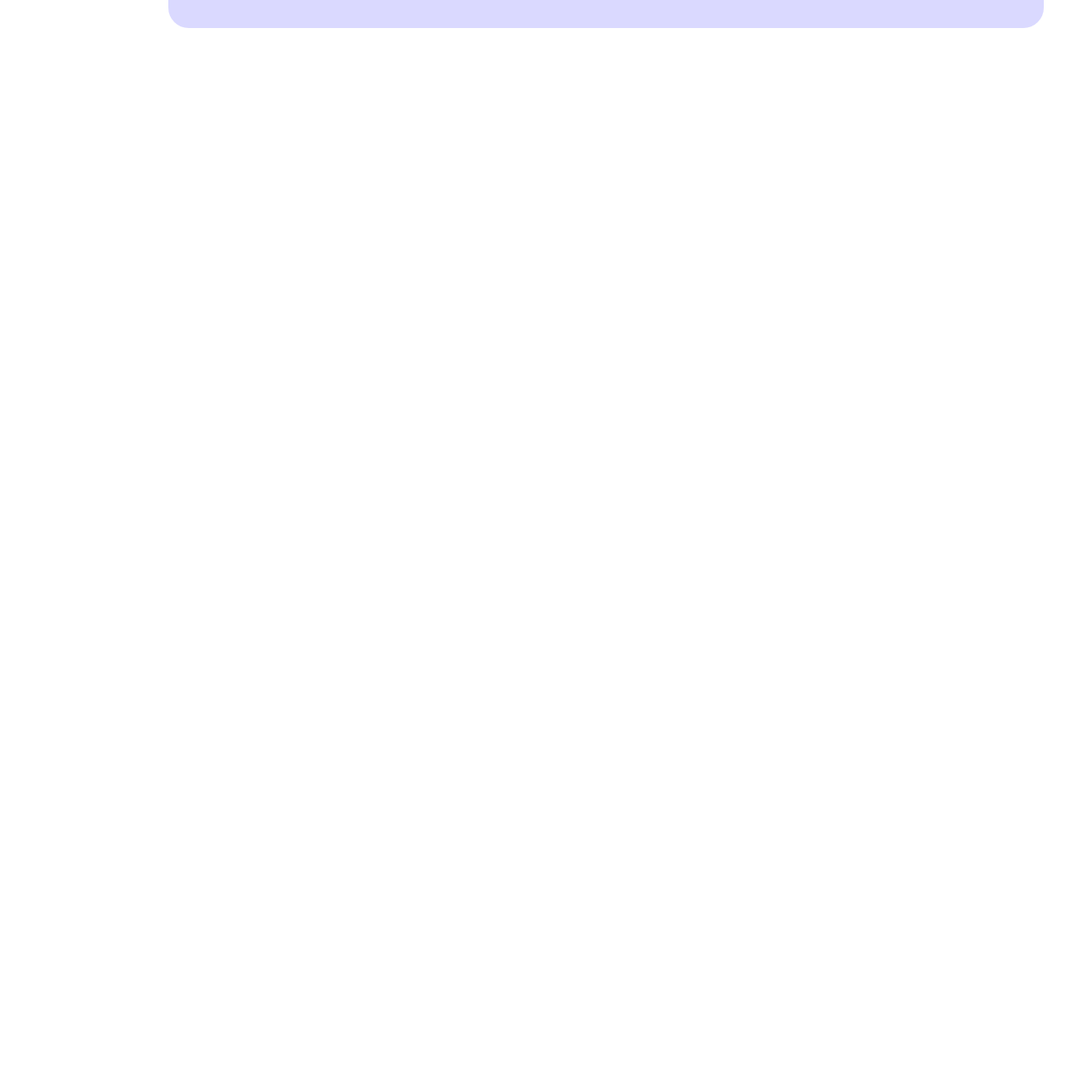
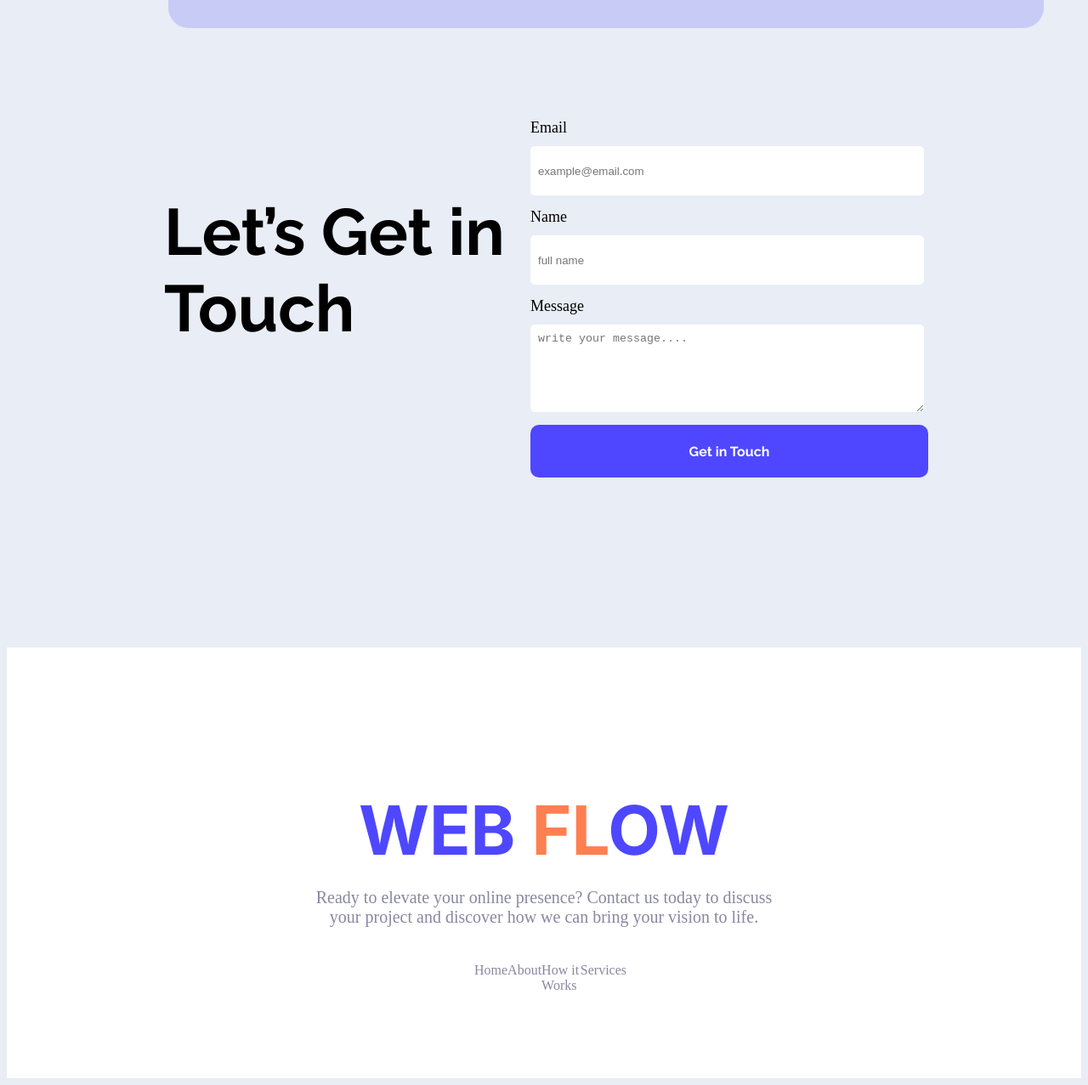
Before and after one commit to fahim1105/assignment-one, a plain HTML site: page main.html in a window 1280 px wide. Shown: the part 1611-2888 px from the top of the page at 85% size. Before the commit the page ends 1658 px from the top, so only its background shows below. Drawn offline with Linux system fonts and the light colour scheme.

Commit message:
creating footer section and others something

```diff
--- a/Style/main.css
+++ b/Style/main.css
@@ -161,6 +161,93 @@ nav button a{
     border-radius: 24px;
     margin: 116px 140px 0 190px;
 }
-.one{
+.margin-all{
     margin-top: 50px;
 }
+/* Form Design */
+.form-title{
+    font-size: 77px;
+    font-weight: bold;
+    height: 232px;
+    width: 528px;
+    color: #000000;
+}
+.label{
+    font-size:18px;
+    height: 22px;
+    width: 445px;
+    color: #000000;
+    gap: 10px;
+
+}
+.input{
+    height: 40px;
+    width: 445px;
+    border-radius: 5px;
+    padding: 9px;
+    border: none;
+}
+.text-input{
+    height: 85px;
+    width: 445px;
+    border-radius: 5px;
+    padding: 9px;
+    border: none;
+}
+.form-part{
+    display: flex;
+    flex-direction: column;
+    gap: 10px;
+    margin-top: 15px;
+
+}
+.get-in-touch{
+    height: 62px;
+    width: 468px;
+    border: none;
+    border-radius: 10px;
+    background-color: #4E47FF;
+    margin-top: 15px;
+    color: white;
+    font-size: 16px;
+    font-weight: bold;
+
+}
+.form-sec{
+    display: flex;
+    justify-content: space-around;
+    align-items: center;
+    margin: 92px 180px 0px 185px;
+}
+/* Let's design Footer Section */
+.logo-footer{
+    font-size: 80px;
+    text-align: center;
+    margin-bottom: 20px;
+    color: #4E47FF;
+}
+.paragraph-footer{
+    height: 48px;
+    width: 539px;
+    color: #8987A1;
+    font-size: 20px;
+    text-align: center;
+    margin: auto;
+}
+.button-footer{
+    display: flex;
+    justify-content: space-around;
+    margin: 40px 435px 0px 410px;
+}
+footer ul li {
+    list-style: none;
+}
+footer a{
+    text-decoration: none;
+    color: #8987A1;
+}
+.footer-all{
+    margin-top: 200px;
+    background-color: rgb(255, 255, 255);
+    padding: 100px ;
+}
--- a/main.html
+++ b/main.html
@@ -14,7 +14,7 @@
     <link rel="shortcut icon" href="Image/favicon.png" type="image/x-icon">
     <link rel="stylesheet" href="Style/main.css">
 </head>
-<body>
+<body style="background-color: #d6dded84;">
     <header class="hadder">
         <nav class="navigation inter-font-style">
             <h2 class="logo">WEB <span style="color: coral;">FL</span>OW</h2>
@@ -41,10 +41,10 @@
         </div>
 
         <div class="productive-users">
-            <div class="one">
+            <div class="margin-all">
                 <h2 class="productive-users-title raleway-font-style">Joined Thousands of Productive Users</h2>
                 <div class="flex-all">
-                    <div class= "inter-font-style add-">
+                    <div class= "inter-font-style">
                         <h1 class="blue">50K</h1>
                         <p class="small-black">Active Users</p>
                     </div>
@@ -59,9 +59,41 @@
                 </div>
             </div>
         </div>
+
+        <section class="optional">
+
+        </section>
+
+        <section class="form-sec">
+            <h1 class="form-title raleway-font-style">Let’s Get in Touch</h1>
+            <form action="">
+                <div class="form-part" >
+                    <label class="label" for="email">Email</label>
+                    <input class="input" type="email" placeholder="example@email.com" name="" id="email">
+                </div>
+                <div class="form-part">
+                    <label class="label" for="name">Name</label>
+                    <input class="input" type="text" placeholder="full name" id="name">
+                </div>
+                <div class="form-part">
+                    <label class="label" for="message">Message</label>
+                    <textarea class="text-input"   placeholder="write your message...." rows="4" name="" id="message"></textarea>
+                </div>
+                    <input class="get-in-touch raleway-font-style" type="submit" value="Get in Touch">
+            </form>
+        </section>
     </main>
-    <footer>
-
+    <footer class="footer">
+        <div class="footer-all">
+             <h2 class="logo-footer inter-font-style">WEB <span style="color: coral;">FL</span>OW</h2>
+             <p class="paragraph-footer">Ready to elevate your online presence? Contact us today to discuss your project and discover how we can bring your vision to life.</p>
+             <ul class="button-footer">
+                 <li><a href="">Home</a></li>
+                 <li><a href="">About</a></li>
+                 <li><a href="">How it Works</a></li>
+                 <li><a href="">Services</a></li>
+            </ul>
+         </div>
     </footer>
 </body>
 </html>
```
